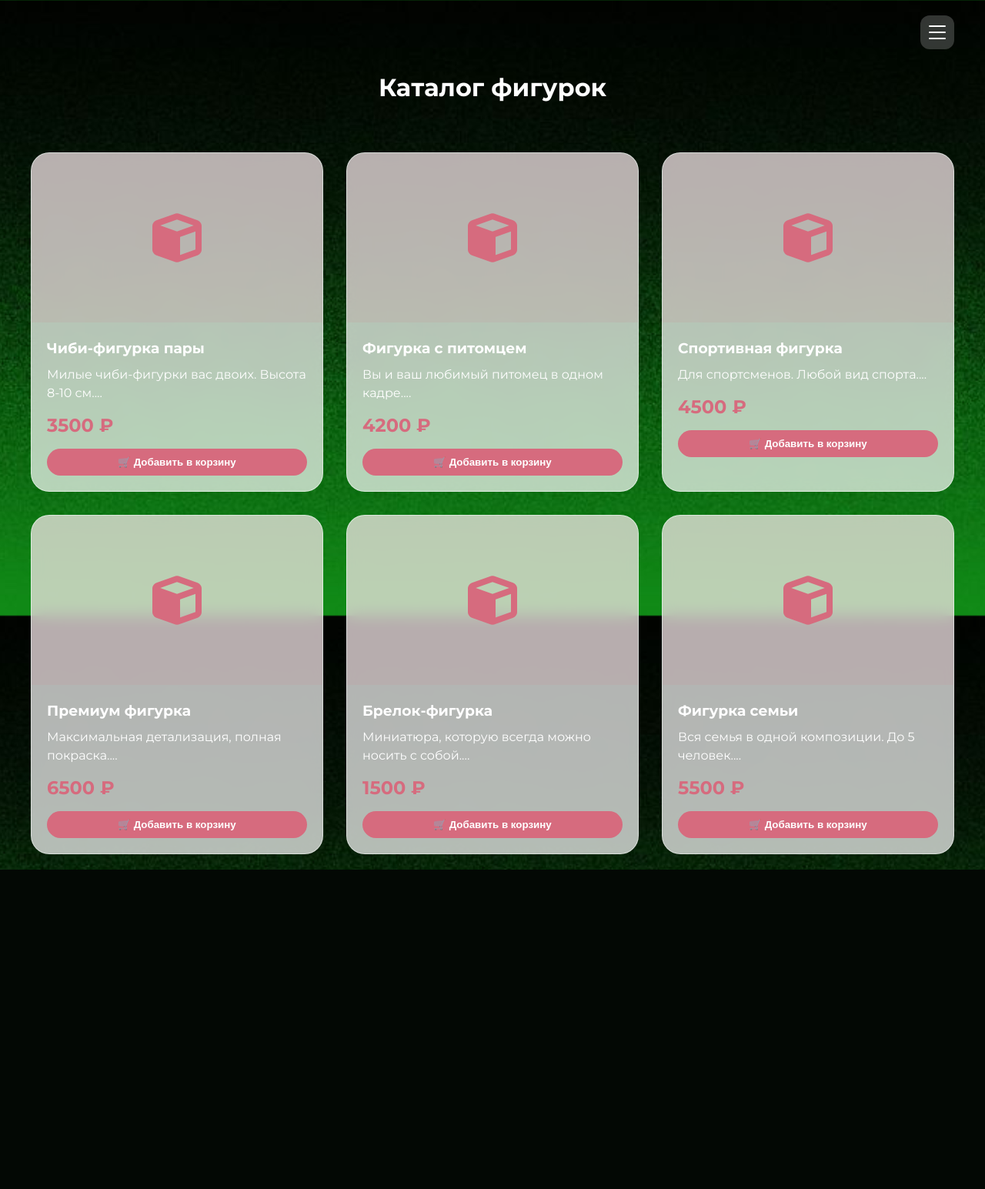
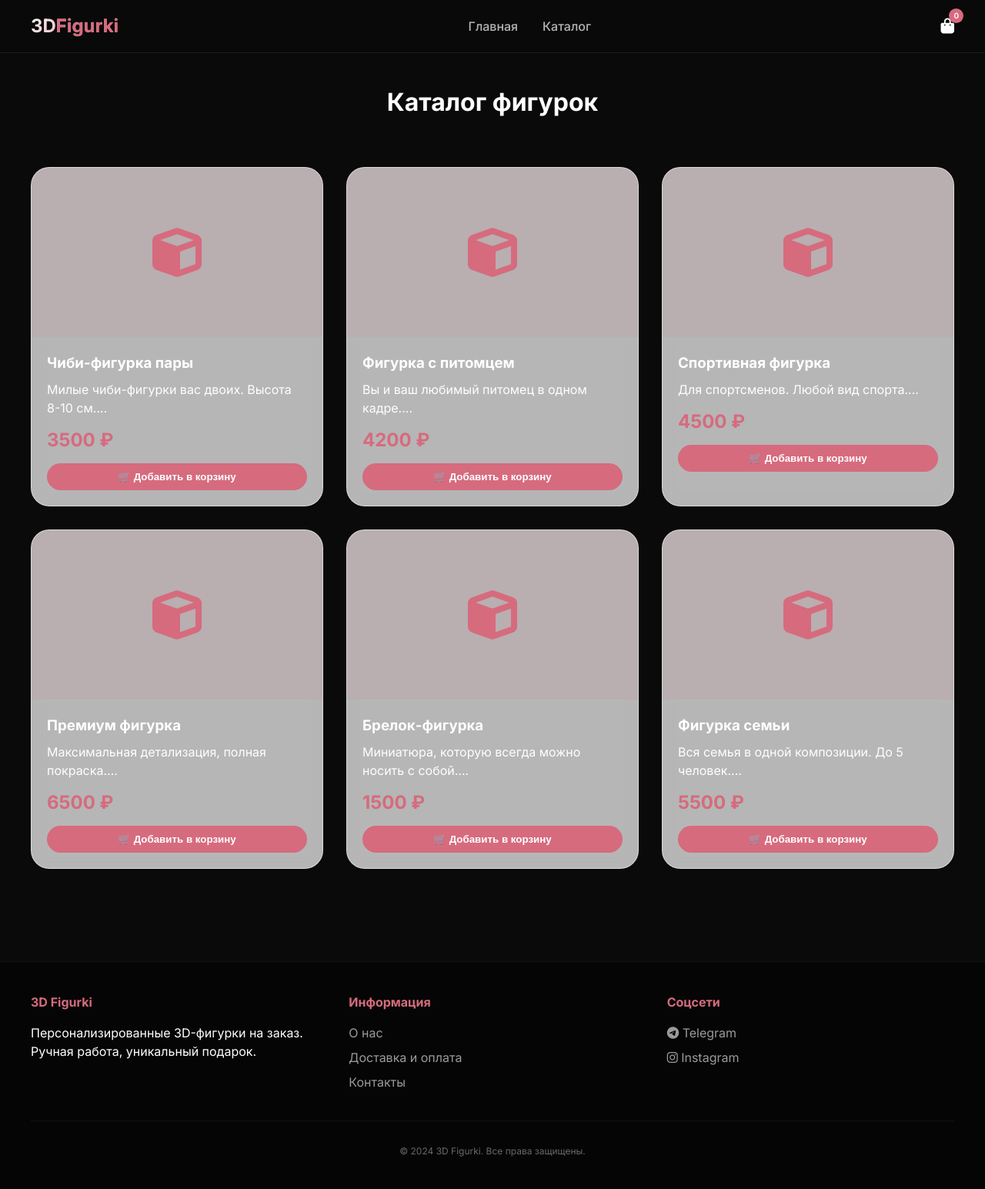
Before and after one commit to firsovak-hash/store, a Flask app: page /catalog in a window 1280 px wide. Shown: the whole page at 77% size. Before the commit the page ends 1130 px from the top, so only its background shows below. Run offline with Flask 3, Linux system fonts and the light colour scheme.

Commit message:
Update base.html

```diff
--- a/templates/base.html
+++ b/templates/base.html
@@ -3,12 +3,20 @@
 <head>
     <meta charset="UTF-8">
     <meta name="viewport" content="width=device-width, initial-scale=1.0, viewport-fit=cover">
-    <title>3D Figurki — {% block title %}персонализированные 3D-фигурки{% endblock %}</title>
+    <title>{% block title %}Магазин 3D фигурок{% endblock %}</title>
 
-    <link href="https://fonts.googleapis.com/css2?family=Montserrat:wght@300;400;500;600;700;800&display=swap" rel="stylesheet">
+    <!-- SEO мета-теги -->
+    <meta name="description" content="{% block description %}Персонализированные 3D-фигурки на заказ. Подарок себе и близким. Ручная работа, доставка по России.{% endblock %}">
+    <meta name="keywords" content="3D фигурка, персонализированная фигурка, подарок, чиби фигурка">
+
+    <!-- Шрифты -->
+    <link href="https://fonts.googleapis.com/css2?family=Inter:opsz,wght@14..32,300;14..32,400;14..32,500;14..32,600;14..32,700&display=swap" rel="stylesheet">
+
+    <!-- Font Awesome иконки -->
     <link rel="stylesheet" href="https://cdnjs.cloudflare.com/ajax/libs/font-awesome/6.5.1/css/all.min.css">
 
     <style>
+        /* ========== ГЛОБАЛЬНЫЕ СТИЛИ ========== */
         * {
             margin: 0;
             padding: 0;
@@ -16,169 +24,223 @@
         }
 
         body {
-            font-family: 'Montserrat', sans-serif;
-            background-image: url('/static/images/bp.jpg');
-            background-size: cover;
-            background-position: center;
-            background-attachment: fixed;
-            background-repeat: no-repeat;
+            font-family: 'Inter', sans-serif;
+            background: #0a0a0a;
             color: #ffffff;
             line-height: 1.5;
             min-height: 100vh;
         }
 
-        /* Навигация — только бургер справа */
+        /* ========== ШАПКА (НАВИГАЦИЯ) ========== */
         .navbar {
-            position: fixed;
+            position: sticky;
             top: 0;
             left: 0;
             right: 0;
-            padding: 20px 40px;
-            display: flex;
-            justify-content: flex-end;
-            align-items: center;
+            background: rgba(10, 10, 10, 0.95);
+            backdrop-filter: blur(10px);
+            border-bottom: 1px solid rgba(255, 255, 255, 0.08);
+            padding: 16px 40px;
             z-index: 1000;
-            background: transparent;
         }
 
-        /* Бургер-кнопка */
-        .burger {
-            width: 44px;
-            height: 44px;
+        .nav-container {
+            max-width: 1400px;
+            margin: 0 auto;
             display: flex;
-            flex-direction: column;
-            justify-content: center;
+            justify-content: space-between;
             align-items: center;
-            gap: 6px;
-            background: rgba(255, 255, 255, 0.2);
-            border-radius: 12px;
-            cursor: pointer;
-            backdrop-filter: blur(5px);
+            gap: 30px;
+        }
+
+        /* Логотип */
+        .logo {
+            font-size: 24px;
+            font-weight: 700;
+            text-decoration: none;
+            background: linear-gradient(135deg, #fff, #d66b7e);
+            -webkit-background-clip: text;
+            -webkit-text-fill-color: transparent;
+            white-space: nowrap;
+        }
+
+        .logo span {
+            -webkit-text-fill-color: #d66b7e;
+        }
+
+        /* Навигационные ссылки (десктоп) */
+        .nav-links {
+            display: flex;
+            gap: 32px;
+        }
+
+        .nav-links a {
+            color: rgba(255, 255, 255, 0.7);
+            text-decoration: none;
+            font-weight: 500;
             transition: 0.2s;
         }
 
-        .burger:hover {
-            background: rgba(255, 255, 255, 0.3);
+        .nav-links a:hover {
+            color: #d66b7e;
         }
 
-        .burger-line {
-            width: 22px;
-            height: 2px;
-            background: white;
-            border-radius: 2px;
-            transition: 0.2s;
+        /* Иконки справа */
+        .nav-icons {
+            display: flex;
+            gap: 20px;
+            align-items: center;
         }
 
-        .burger.active .burger-line:nth-child(1) {
-            transform: translateY(8px) rotate(45deg);
+        .nav-icons a {
+            color: white;
+            text-decoration: none;
+            font-size: 20px;
+            transition: 0.2s;
+            position: relative;
         }
-        .burger.active .burger-line:nth-child(2) {
-            opacity: 0;
+
+        .nav-icons a:hover {
+            color: #d66b7e;
         }
-        .burger.active .burger-line:nth-child(3) {
-            transform: translateY(-8px) rotate(-45deg);
+
+        /* Счетчик корзины */
+        .cart-count {
+            position: absolute;
+            top: -8px;
+            right: -12px;
+            background: #d66b7e;
+            color: white;
+            font-size: 10px;
+            font-weight: 600;
+            padding: 2px 6px;
+            border-radius: 20px;
+            min-width: 18px;
+            text-align: center;
+        }
+
+        /* Бургер-меню (мобилка) */
+        .burger {
+            display: none;
+            cursor: pointer;
+            font-size: 24px;
         }
 
         /* Мобильное меню */
         .mobile-menu {
             position: fixed;
             top: 0;
-            left: -100%;
-            bottom: 0;
-            width: 100%;
-            max-width: 320px;
-            background: rgba(0, 0, 0, 0.95);
-            backdrop-filter: blur(20px);
-            transition: left 0.3s ease;
-            z-index: 999;
+            right: -100%;
+            width: 70%;
+            max-width: 300px;
+            height: 100%;
+            background: #111;
+            z-index: 1001;
             padding: 80px 24px 24px;
-            border-right: 1px solid rgba(255, 255, 255, 0.1);
+            transition: 0.3s;
+            box-shadow: -5px 0 20px rgba(0,0,0,0.3);
         }
 
         .mobile-menu.active {
-            left: 0;
+            right: 0;
         }
 
-        .menu-link {
-            display: flex;
-            align-items: center;
-            gap: 12px;
+        .mobile-menu a {
+            display: block;
             padding: 14px 0;
             color: white;
             text-decoration: none;
-            font-weight: 500;
-            border-bottom: 1px solid rgba(255, 255, 255, 0.1);
+            border-bottom: 1px solid rgba(255,255,255,0.1);
         }
 
-        .menu-link i {
-            width: 24px;
-            color: #d66b7e;
-        }
-
-        .mobile-social {
-            display: flex;
-            gap: 16px;
-            margin-top: 24px;
-        }
-
-        .mobile-social a {
-            width: 40px;
-            height: 40px;
-            background: rgba(255, 255, 255, 0.1);
-            border-radius: 50%;
-            display: flex;
-            align-items: center;
-            justify-content: center;
-            color: white;
-            text-decoration: none;
-            transition: 0.2s;
-        }
-
-        .mobile-social a:hover {
-            background: #d66b7e;
-        }
-
-        .overlay {
+        .menu-overlay {
             position: fixed;
             top: 0;
             left: 0;
             right: 0;
             bottom: 0;
-            background: rgba(0, 0, 0, 0.5);
+            background: rgba(0,0,0,0.7);
+            z-index: 1000;
             opacity: 0;
             visibility: hidden;
             transition: 0.3s;
-            z-index: 998;
         }
 
-        .overlay.active {
+        .menu-overlay.active {
             opacity: 1;
             visibility: visible;
         }
 
+        /* ========== ОСНОВНОЙ КОНТЕНТ ========== */
         .main-content {
-            padding-top: 90px;
+            min-height: calc(100vh - 200px);
         }
 
         .container {
-            max-width: 1280px;
+            max-width: 1400px;
             margin: 0 auto;
-            padding: 0 40px;
+            padding: 40px 40px;
+        }
+
+        /* ========== ФУТЕР ========== */
+        .footer {
+            background: rgba(0, 0, 0, 0.5);
+            border-top: 1px solid rgba(255, 255, 255, 0.05);
+            padding: 40px;
+            margin-top: 60px;
+        }
+
+        .footer-container {
+            max-width: 1400px;
+            margin: 0 auto;
+            display: grid;
+            grid-template-columns: repeat(auto-fit, minmax(250px, 1fr));
+            gap: 40px;
+        }
+
+        .footer-column h4 {
+            margin-bottom: 16px;
+            color: #d66b7e;
+        }
+
+        .footer-column a {
+            display: block;
+            color: rgba(255, 255, 255, 0.6);
+            text-decoration: none;
+            margin-bottom: 8px;
+            transition: 0.2s;
+        }
+
+        .footer-column a:hover {
+            color: #d66b7e;
+        }
+
+        .footer-bottom {
+            text-align: center;
+            padding-top: 30px;
+            margin-top: 30px;
+            border-top: 1px solid rgba(255, 255, 255, 0.05);
+            color: rgba(255, 255, 255, 0.4);
+            font-size: 12px;
+        }
+
+        /* ========== КНОПКИ ========== */
+        .btn {
+            display: inline-flex;
+            align-items: center;
+            gap: 8px;
+            padding: 12px 24px;
+            border-radius: 30px;
+            font-weight: 500;
+            text-decoration: none;
+            transition: 0.2s;
+            cursor: pointer;
+            border: none;
         }
 
         .btn-primary {
-            display: inline-flex;
-            align-items: center;
-            gap: 10px;
             background: #d66b7e;
             color: white;
-            padding: 14px 32px;
-            border-radius: 40px;
-            font-weight: 600;
-            text-decoration: none;
-            transition: 0.2s;
-            border: none;
-            cursor: pointer;
         }
 
         .btn-primary:hover {
@@ -203,51 +324,119 @@
 </head>
 <body>
 
+<!-- ШАПКА -->
 <nav class="navbar">
-    <div class="burger" id="burger">
-        <div class="burger-line"></div>
-        <div class="burger-line"></div>
-        <div class="burger-line"></div>
+    <div class="nav-container">
+        <a href="/" class="logo">3D<span>Figurki</span></a>
+
+        <div class="nav-links">
+            <a href="/">Главная</a>
+            <a href="/catalog">Каталог</a>
+        </div>
+
+        <div class="nav-icons">
+            <a href="/cart" class="cart-icon">
+                <i class="fas fa-shopping-bag"></i>
+                <span class="cart-count" id="cart-count-nav">0</span>
+            </a>
+            <div class="burger" id="burgerBtn">
+                <i class="fas fa-bars"></i>
+            </div>
+        </div>
     </div>
 </nav>
 
+<!-- Мобильное меню -->
 <div class="mobile-menu" id="mobileMenu">
-    <a href="{{ url_for('index') }}" class="menu-link" onclick="closeMenu()"><i class="fas fa-home"></i> Главная</a>
-    <a href="{{ url_for('catalog') }}" class="menu-link" onclick="closeMenu()"><i class="fas fa-store"></i> Каталог</a>
-    <div class="mobile-social">
-        <a href="https://t.me/your_username" target="_blank"><i class="fab fa-telegram"></i></a>
-        <a href="https://instagram.com/your_username" target="_blank"><i class="fab fa-instagram"></i></a>
-    </div>
+    <a href="/">Главная</a>
+    <a href="/catalog">Каталог</a>
+    <a href="/cart">Корзина</a>
 </div>
+<div class="menu-overlay" id="menuOverlay"></div>
 
-<div class="overlay" id="overlay" onclick="closeMenu()"></div>
-
-<div class="main-content">
+<!-- ОСНОВНОЙ КОНТЕНТ -->
+<main class="main-content">
     <div class="container">
         {% block content %}{% endblock %}
     </div>
-</div>
+</main>
 
+<!-- ФУТЕР -->
+<footer class="footer">
+    <div class="footer-container">
+        <div class="footer-column">
+            <h4>3D Figurki</h4>
+            <p>Персонализированные 3D-фигурки на заказ. Ручная работа, уникальный подарок.</p>
+        </div>
+        <div class="footer-column">
+            <h4>Информация</h4>
+            <a href="/about">О нас</a>
+            <a href="/delivery">Доставка и оплата</a>
+            <a href="/contacts">Контакты</a>
+        </div>
+        <div class="footer-column">
+            <h4>Соцсети</h4>
+            <a href="https://t.me/your_username" target="_blank"><i class="fab fa-telegram"></i> Telegram</a>
+            <a href="https://instagram.com/your_username" target="_blank"><i class="fab fa-instagram"></i> Instagram</a>
+        </div>
+    </div>
+    <div class="footer-bottom">
+        © 2024 3D Figurki. Все права защищены.
+    </div>
+</footer>
+
+<!-- ГЛОБАЛЬНЫЕ СКРИПТЫ -->
 <script>
-    const burger = document.getElementById('burger');
-    const menu = document.getElementById('mobileMenu');
-    const overlay = document.getElementById('overlay');
+// ========== БУРГЕР-МЕНЮ ==========
+const burgerBtn = document.getElementById('burgerBtn');
+const mobileMenu = document.getElementById('mobileMenu');
+const menuOverlay = document.getElementById('menuOverlay');
 
-    function toggleMenu() {
-        menu.classList.toggle('active');
-        overlay.classList.toggle('active');
-        burger.classList.toggle('active');
-    }
+function toggleMenu() {
+    mobileMenu.classList.toggle('active');
+    menuOverlay.classList.toggle('active');
+    document.body.style.overflow = mobileMenu.classList.contains('active') ? 'hidden' : '';
+}
 
-    function closeMenu() {
-        menu.classList.remove('active');
-        overlay.classList.remove('active');
-        burger.classList.remove('active');
-    }
+if (burgerBtn) {
+    burgerBtn.addEventListener('click', toggleMenu);
+}
+if (menuOverlay) {
+    menuOverlay.addEventListener('click', toggleMenu);
+}
 
-    burger.addEventListener('click', toggleMenu);
-    overlay.addEventListener('click', closeMenu);
-    document.addEventListener('keydown', (e) => { if (e.key === 'Escape') closeMenu(); });
+// ========== ОБНОВЛЕНИЕ СЧЕТЧИКА КОРЗИНЫ ==========
+function updateCartCount() {
+    fetch('/api/cart/count')
+        .then(res => res.json())
+        .then(data => {
+            const countElements = document.querySelectorAll('#cart-count-nav, .cart-count');
+            countElements.forEach(el => {
+                if (el) el.textContent = data.count || 0;
+            });
+        })
+        .catch(err => console.log('Ошибка загрузки корзины:', err));
+}
+
+// Обновляем при загрузке страницы
+updateCartCount();
+
+// Обновляем каждые 3 секунды (на случай изменения в другой вкладке)
+setInterval(updateCartCount, 3000);
+
+// ========== УВЕДОМЛЕНИЕ ==========
+function showToast(message, isError = false) {
+    const toast = document.createElement('div');
+    toast.className = 'toast-message';
+    toast.style.background = isError ? '#e74c3c' : '#2ecc71';
+    toast.textContent = message;
+    document.body.appendChild(toast);
+    setTimeout(() => toast.remove(), 2000);
+}
+
+// Делаем функцию глобальной
+window.showToast = showToast;
+window.updateCartCount = updateCartCount;
 </script>
 
 {% block extra_js %}{% endblock %}
```
Also changed, not shown: other parts of templates/base.html (+63 -4 lines).
